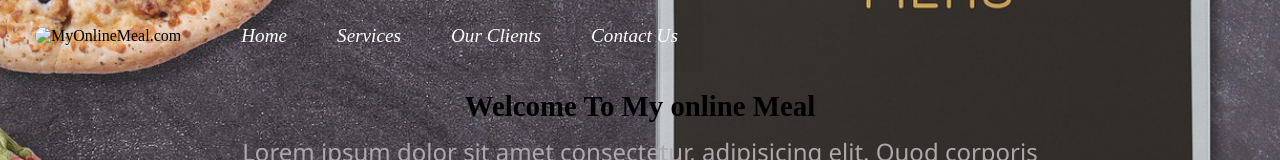
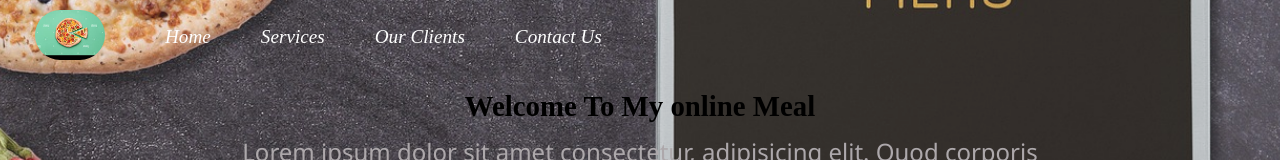
Before and after one commit to InzamamulHaque09/Onlinemeal, a plain HTML site: page index.html in a window 1280 px wide. Shown: the top 160 px of the page. Drawn offline with Linux system fonts and the light colour scheme; files that its build step writes are made by us from their sources; files whose address does not match are found by name.

Commit message:
Update index.html

```diff
--- a/index.html
+++ b/index.html
@@ -14,7 +14,7 @@
 <body>
     <nav id="navbar">
         <div id="logo">
-            <img src="Images/3.jpg" alt="MyOnlineMeal.com">
+            <img src="3.jpg" alt="MyOnlineMeal.com">
         </div>
         <ul>
             <li class="item"><a href="#">Home</a></li>
```
